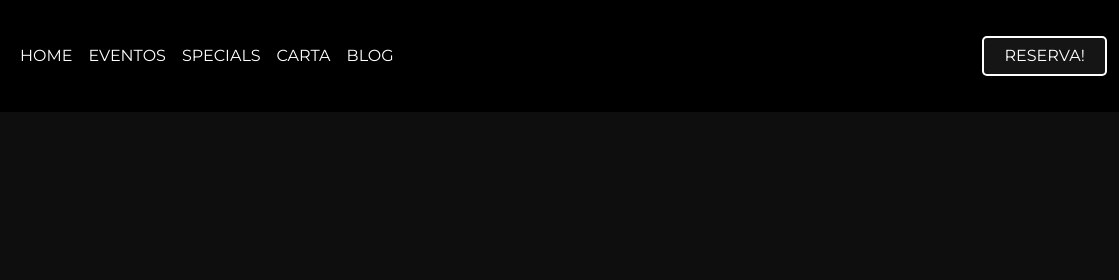
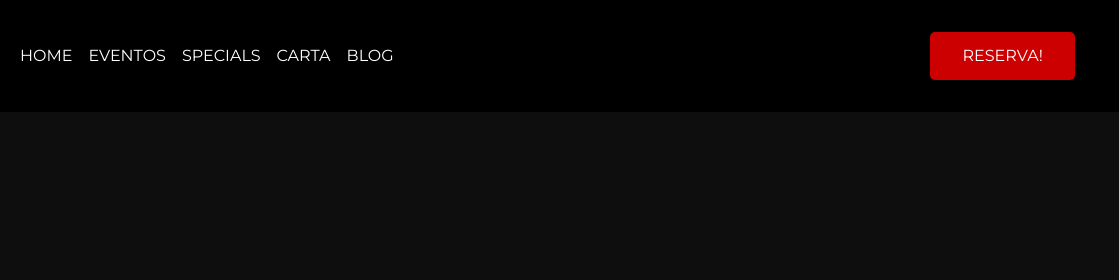
Before and after one commit to sergiimd/LINN_LOUNGE, a plain HTML site: page carta.html in a window 1280 px wide. Shown: the top 280 px of the page, 161-1280 px from the left. Drawn offline with nearby package versions, Linux system fonts and the light colour scheme; a web font is replaced by a local one.

Commit message:
Botones unificados

```diff
--- a/carta.html
+++ b/carta.html
@@ -78,7 +78,7 @@
         </li>
       </ul>
       <div class="btn-reserva">
-        <a href="reserva.html" class="btn btn-primary unete-bg">Reserva!</a>
+        <a href="reserva.html" class="btn-reserva btn-primary unete-bg">Reserva!</a>
     </div>
   </div>
 </nav>
--- a/css/carta.css
+++ b/css/carta.css
@@ -113,6 +113,8 @@ h2{
   font-family: "Montserrat", serif;
   font-weight: 900;
 }
+
+
 /*-----------------------------------*\
 #HEADER
 \*-----------------------------------*/
@@ -121,6 +123,7 @@ h2{
   padding: 0;
   box-sizing: border-box;
   font-family: "Montserrat", sans-serif;
+  /* background-color: rgb(14, 14, 14); */
   }
 
   body {
@@ -201,12 +204,7 @@ h2{
 	 color:#ffffff;
  }
 
- .btn-group {
-	 margin: 2rem 0;
-	 display: block !important;
- }
-
- .btn {
+ .btn-reserva {
 	 padding: 1rem 2rem;
 	 text-decoration: none;
 	 text-transform: uppercase;
@@ -216,37 +214,17 @@ h2{
 	 line-height: 1;
  }
 
- .btn + .btn {
-	 margin-left: 1rem;
- }
+.unete-bg {
+  background-color: #cc0000 !important;
+  color: white !important;
+  border: none;
+}
 
- .btn-secondary {
-	 background: var(--foreground);
-	 color: var(--background);
- }
+.unete-bg:hover {
+  background-color: #620000 !important;
+  color: white !important;
+}
 
- .btn-accent {
-	 background: var(--clr-accent);
-	 color: var(--foreground);
- }
-
- .btn::after {
-	 content: "";
-	 position: absolute;
-	 width: 100%;
-	 height: 100%;
-	 border: var(--foreground) 2px solid;
-	 left: 0;
-	 top: 0;
-	 border-radius: inherit;
-	 z-index: -1;
- }
-
-.reserva-bg {
-    background-color: #ffffff !important;
-    font-family: "Anton", sans-serif;
-
-}
 
 .cosmopolitan {
   height: 100vh;
```
